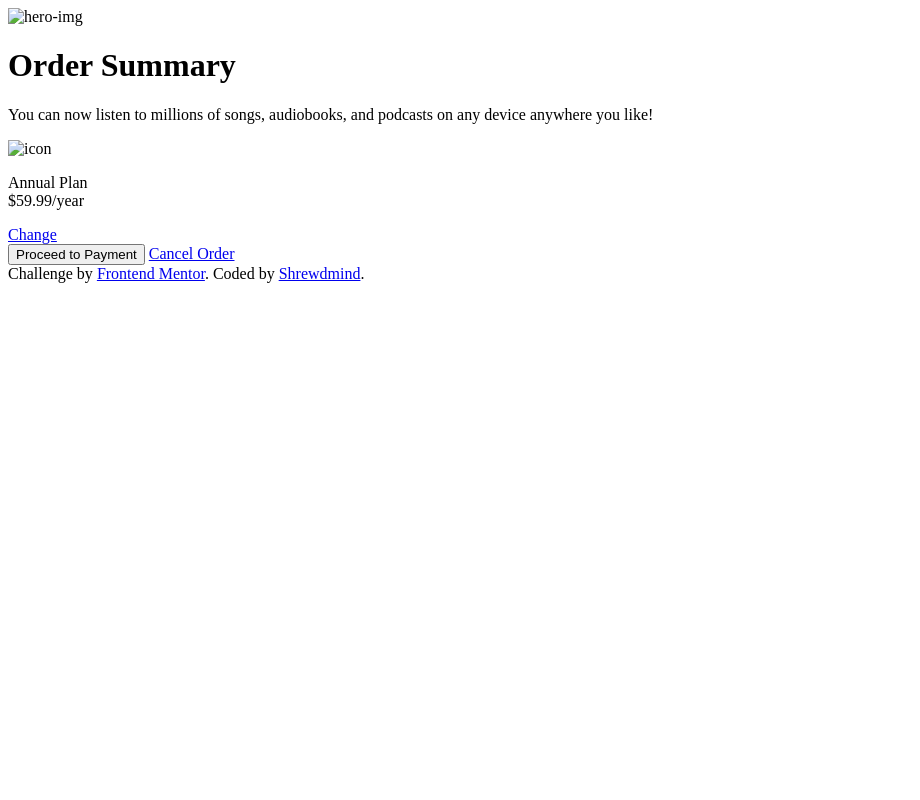
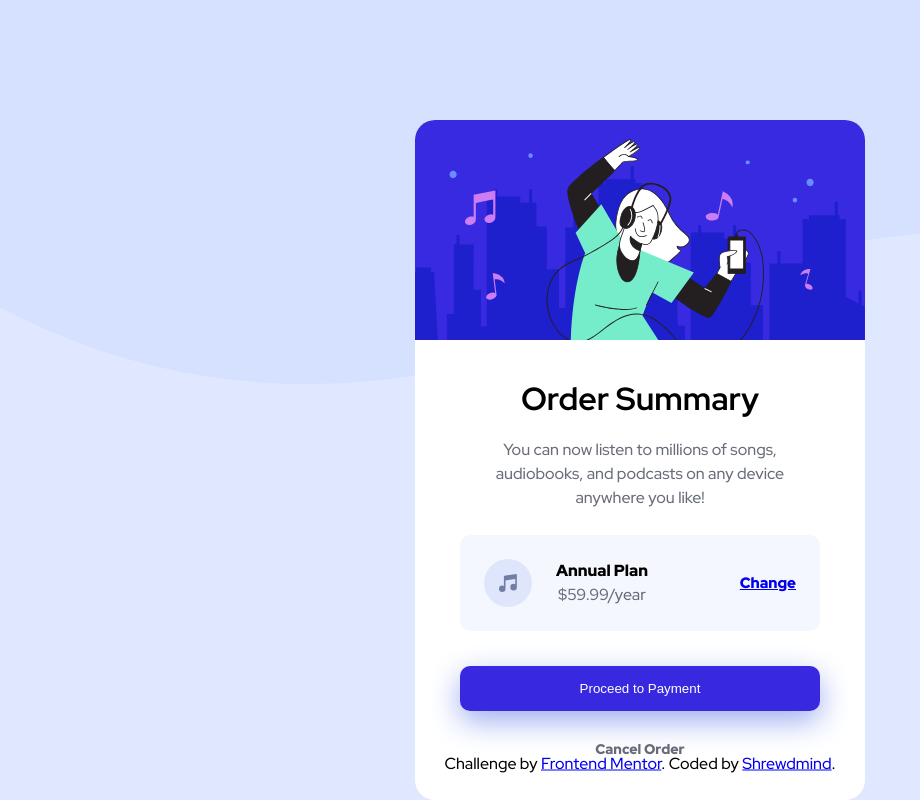
Before and after one commit to shrewdmind/frontend-mentor-project-1, a plain HTML site: page index.html in a window 1280 px wide. Shown: the whole page, without its empty margins (0-920 px from the left). Drawn offline with Linux system fonts and the light colour scheme; files whose address does not match are found by name.

Commit message:
Update index.html

```diff
--- a/index.html
+++ b/index.html
@@ -9,7 +9,7 @@
   <link rel="preconnect" href="https://fonts.googleapis.com">
   <link rel="preconnect" href="https://fonts.gstatic.com" crossorigin>
   <link href="https://fonts.googleapis.com/css2?family=Red+Hat+Display:wght@500;700;900&display=swap" rel="stylesheet">
-  <link rel="stylesheet" href="css/styles.css">
+  <link rel="stylesheet" href="css/style.css">
   <title>Frontend Mentor | Order summary card</title>
 
 </head>
@@ -17,7 +17,7 @@
 <body>
   <main class="background-body">
     <div class="illustration-body">
-      <img src="image/illustration-hero.svg" alt="hero-img">
+      <img src="images/illustration-hero.svg" alt="hero-img">
 
       <h1>
         Order Summary
@@ -29,7 +29,7 @@
 
       <div class="plan-body">
         <div class="price">
-          <img class="music-icon" src="image/icon-music.svg" alt="icon">
+          <img class="music-icon" src="images/icon-music.svg" alt="icon">
 
           <p>
             <span class="plan">Annual Plan</span>
```
